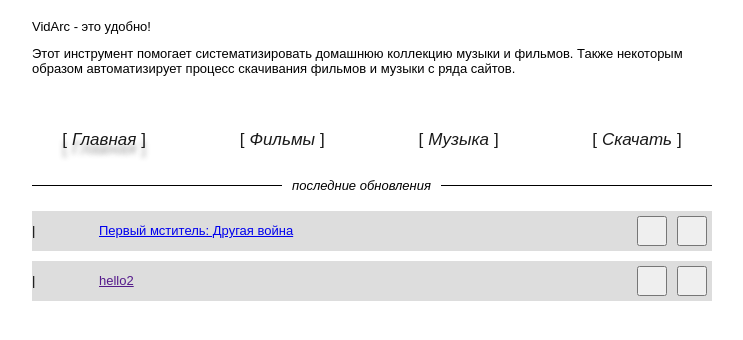
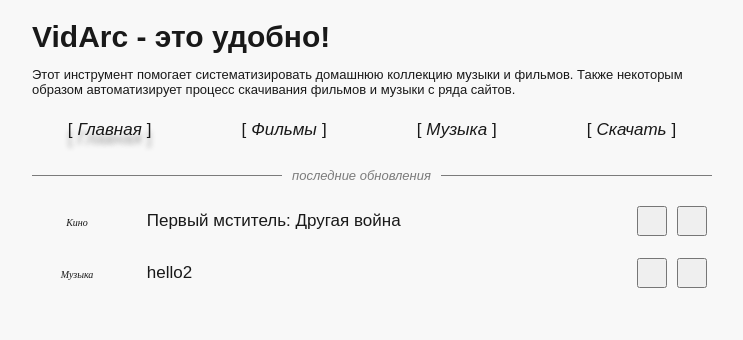
Before and after one commit to scolytinae/vidArc, a Flask app: page / in a window 1280 px wide. Shown: the top 340 px of the page, without its empty margins (268-1011 px from the left). Run offline with Flask 2, Linux system fonts and the light colour scheme.

Commit message:
css+html changes

```diff
--- a/static/css/film.css
+++ b/static/css/film.css
@@ -11,6 +11,7 @@
 .film-main {
     padding: 40px;
     background: #dddddd;
+    box-shadow: 0px 0px 5px rgba(150, 150, 150, 0.7);
 }
 
 .film-title {
--- a/static/css/main.css
+++ b/static/css/main.css
@@ -2,14 +2,22 @@
     /*border: 1px solid darkred;
 */}
 
+body {
+    background: #f8f8f8;
+}
+
 .box {
     width: 680px;
     margin: 20px auto;
+    color: rgba(0, 0, 0, .9);
 }
 
 header {
     margin-top: 20px;
-    height: 100px;
+}
+
+header .title{
+    font: bold 30px arial, sans-serif;
 }
 
 nav .main-menu {
@@ -30,7 +38,7 @@ nav .main-menu li:last-of-type {
 
 nav .main-menu a {
     text-decoration: none;
-    color: rgba(0, 0, 0, .9);
+    color: inherit;
 }
 
 nav .main-menu a:hover {
@@ -38,7 +46,7 @@ nav .main-menu a:hover {
 }
 
 nav .main-menu .active a {
-    text-shadow: 0px 9px 5px rgba(150, 150, 150, 0.9);
+    text-shadow: 0px 9px 5px rgba(150, 150, 150, .9);
 }
 
 nav .main-menu .a-text {
@@ -48,8 +56,9 @@ nav .main-menu .a-text {
 
 .last-updates {
     margin-top: 25px;
-    border-top: 1px solid black;
+    border-top: 1px solid;
     position: relative;
+    border-color: rgba(0, 0, 0, .5);
 }
 
 .last-updates h2 {
@@ -57,11 +66,11 @@ nav .main-menu .a-text {
     vertical-align: center;
     position: absolute;
     display: block;
-    padding: 0 10px;
+    padding: 0px 10px;
     top: -5px;
     left: 250px;
-    padding-bottom: -15px;
     margin: 0 auto;
     font-style: italic;
-    background: #ffffff;
+    color: rgba(0, 0, 0, .5);
+    background-color: #f8f8f8;
 }
--- a/static/css/short.css
+++ b/static/css/short.css
@@ -1,11 +1,19 @@
 .short {
+    display: block;
+    text-decoration: none;
     margin-top: 10px;
     position: relative;
-    background: #dddddd;
+    color: inherit;
+    font: normal 17px arial, sans-serif;
 }
 
 .short:first-of-type {
     margin-top: 25px;
+}
+
+.short:hover {
+    background: #dddddd;
+    box-shadow: 0px 0px 5px rgba(150, 150, 150, 0.7);
 }
 
 .short .short-btn {
@@ -23,7 +31,16 @@
     right: 45px;
 }
 
+.short .short-type {
+    display: inline-block;
+    text-align: center;
+    width: 70px;
+    font: italic 10px black;
+    padding: 0 10px;
+    line-height: 40px;
+}
+
 .short .short-title {
+    margin-left: 20px;
     line-height: 40px;
-    margin-left: 60px;
 }
--- a/templates/general/macros.html
+++ b/templates/general/macros.html
@@ -15,10 +15,10 @@
 {% endmacro %}
 
 {% macro short(item) %}
-    <div class="short">
-        <span class="short-type">{{ item.type }}</span>|
-        <a class="short-title" href="{{ item.href }}">{{ item.title }}</a>
+    <a class="short" href="{{ item.href }}">
+        <span class="short-type">{{ item.type }}</span>
+        <span class="short-title">{{ item.title }}</span>
         <button class="short-btn short-delete"></button>
         <button class="short-btn short-get"></button>
-    </div>
+    </a>
 {% endmacro %}
--- a/templates/layout.html
+++ b/templates/layout.html
@@ -11,8 +11,8 @@
 <body>
     <div class="box">
     <header>
-        {% block header %}<h1>VidArc - это удобно!</h1>
-        <p>Этот инструмент помогает систематизировать домашнюю коллекцию музыки и фильмов. Также
+        {% block header %}<h1 class="title">VidArc - это удобно!</h1>
+        <p class="promo">Этот инструмент помогает систематизировать домашнюю коллекцию музыки и фильмов. Также
             некоторым образом автоматизирует процесс скачивания фильмов и музыки с ряда сайтов.</p>
         {% endblock %}
     </header>
@@ -25,11 +25,11 @@
         ] %}
 
         <ul class="main-menu">
-            {% for href, id, caption in navigation_bar %}
+            {% for href, id, caption in navigation_bar -%}
                 <li {% if id == active_page %} class="active"{% endif %}>
                     <a href="{{ href|e }}">[<span class="a-text">{{ caption|e }}</span>]</a>
                 </li>
-            {% endfor %}
+            {%- endfor %}
         </ul>
     </nav>
     <main>{% block body %}{% endblock %}</main>
--- a/views/general.py
+++ b/views/general.py
@@ -6,8 +6,8 @@ mod = Blueprint("general", __name__)
 LOREM_IPSUM = u"После беспрецедентных событий, впервые собравших вместе команду Мстителей, Стив Роджерс, известный также как Капитан Америка, оседает в Вашингтоне и пытается приспособиться к жизни в современном мире. Но покой этому герою только снится — пытаясь помочь коллеге из агентства Щ. И. Т, Стив оказывается в центре событий, грозящих катастрофой мирового масштаба. Для того, чтобы разоблачить злодейский заговор, Капитан Америка объединяется с Черной вдовой. К ним также присоединяется новый соратник, известный как Сокол, однако никто из них даже не подозревает, на что способен новый враг."
 
 FILMS = [
-    {'title': u'Первый мститель: Другая война', 'director': 'Tkachev Igor', 'story': LOREM_IPSUM, 'href': 'films/1'},
-    {'title': 'hello2', 'director': 'Tkachev Igor', 'story': 'hello world'}
+    {'title': u'Первый мститель: Другая война', 'director': 'Tkachev Igor', 'story': LOREM_IPSUM, 'href': 'films/1', 'type': u'Кино'},
+    {'title': 'hello2', 'director': 'Tkachev Igor', 'story': 'hello world', 'type': u'Музыка'}
 ]
 
 
```
Also changed, not shown: templates/general/index.html (+4 -4 lines).
